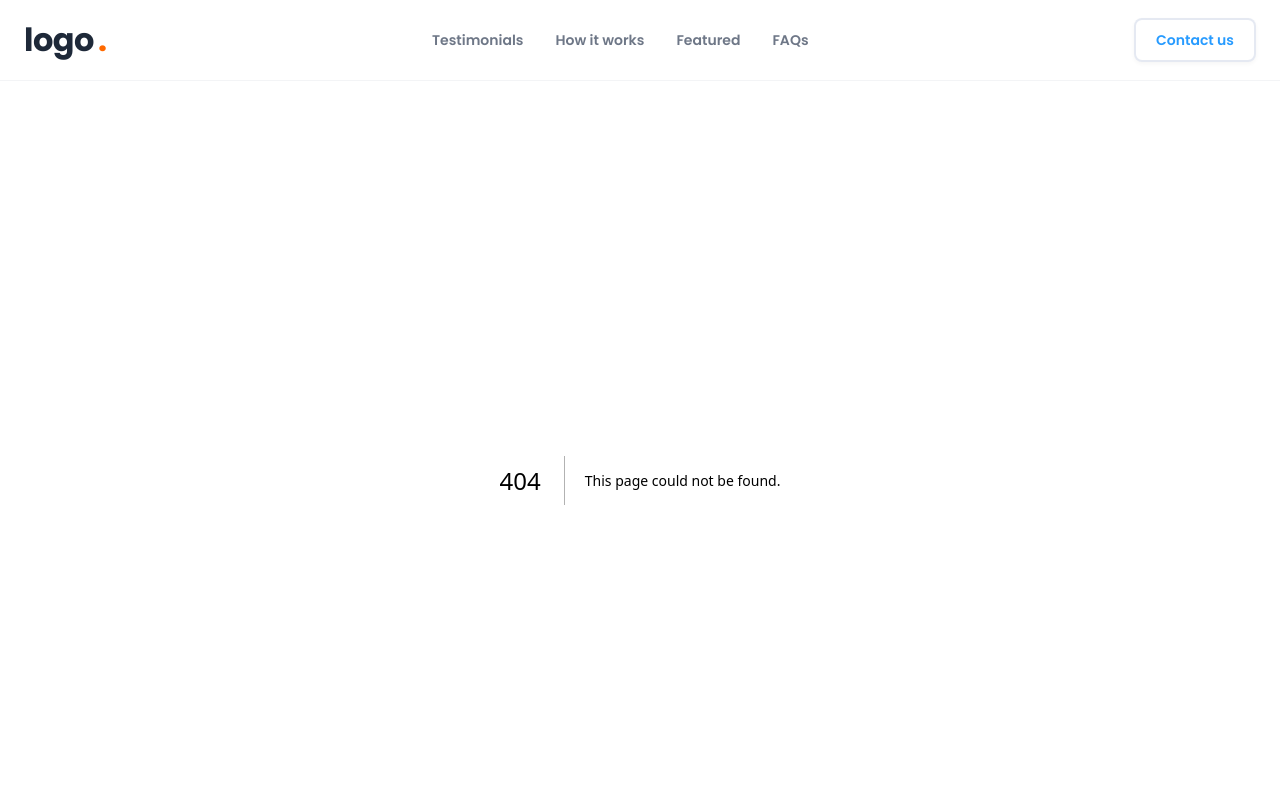
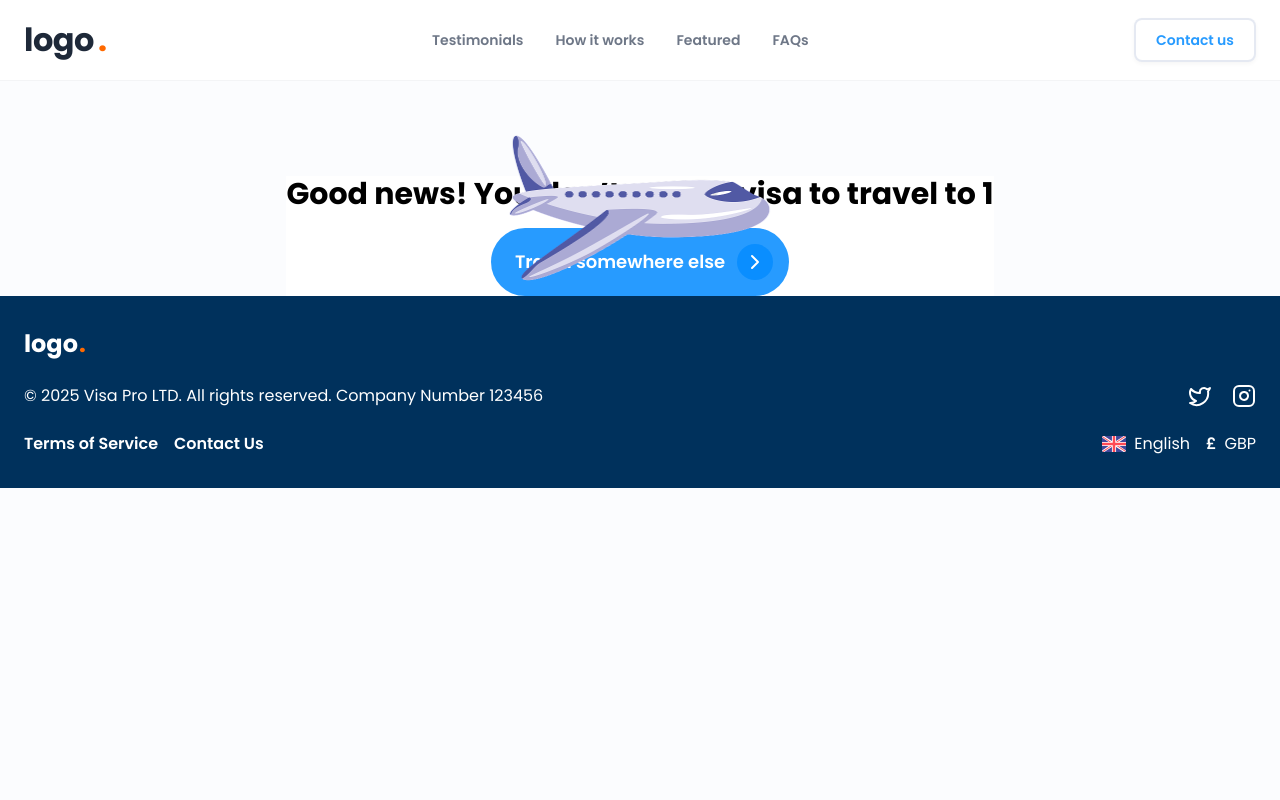
Before and after one commit to AZ-BB/visa-app, a Next.js app: page /1/apply in a window 1280 px wide. Before the commit this address had no page. Shown: the top 800 px of the page. Built offline with nearby package versions, Linux system fonts and the light colour scheme.

Commit message:
feat apply

```diff
--- a/package.json
+++ b/package.json
@@ -12,6 +12,7 @@
   "dependencies": {
     "class-variance-authority": "^0.7.1",
     "clsx": "^2.1.1",
+    "country-flag-icons": "^1.6.13",
     "lucide-react": "^0.564.0",
     "next": "16.1.6",
     "next-themes": "^0.4.6",
--- /dev/null
+++ b/src/app/[country]/apply/page.tsx
@@ -0,0 +1,45 @@
+import { Button } from "@/components/ui/button";
+import ArrowButton from "@/components/ArrowButton";
+import Image from "next/image";
+
+export default async function ApplyPage({ params, searchParams }: { params: Promise<{ country: string }>, searchParams: Promise<{ from: string }> }) {
+    const { country } = await params;
+    const { from } = await searchParams;
+
+    const isSupported = true;
+    const isVisaRequired = false;
+
+    if (!isVisaRequired) {
+        return (
+            <div className="w-full flex flex-col items-center justify-center">
+                <div className="bg-white mt-24 flex flex-col items-center justify-center gap-4 relative min-h-[]">
+                    <Image
+                        src="/images/plane.png"
+                        alt="Plane"
+                        width={360}
+                        height={264}
+                        className="object-contain absolute -top-[100px]"
+                    />
+
+                    <h2 className="text-3xl font-bold text-center">
+                        Good news! You don’t need a visa to travel to {country}
+                    </h2>
+
+                    <ArrowButton>
+                        Travel somewhere else
+                    </ArrowButton>
+                </div>
+            </div>
+        )
+    }
+
+    if (!isSupported) {
+
+    }
+
+    return (
+        <div>
+            <h1>Start Page</h1>
+        </div>
+    )
+}
--- /dev/null
+++ b/src/app/[country]/page.tsx
@@ -0,0 +1,7 @@
+import { redirect } from "next/navigation";
+
+export default async function CountryPage({ params }: { params: Promise<{ country: string }> }) {
+
+    const { country } = await params;
+    return redirect(`/${country}/start`);
+}
--- /dev/null
+++ b/src/components/ArrowButton.tsx
@@ -0,0 +1,15 @@
+import { ChevronRightIcon } from "lucide-react";
+import { Button } from "./ui/button";
+
+export default function ArrowButton({ children }: { children: React.ReactNode }) {
+    return (
+        <Button
+            className="flex gap-3 group items-center pl-6 pr-4 py-4 rounded-full text-lg"
+        >
+            {children}
+            <div className="w-9 h-9 rounded-full bg-[#0A8EFF] group-hover:bg-[#0A8EFF]/10 transition-colors duration-200 flex items-center justify-center">
+                <ChevronRightIcon className="size-6" />
+            </div>
+        </Button>
+    )
+}
```
Also changed, not shown: public/images/plane.png (added), src/app/page.tsx (line endings or trailing spaces).
